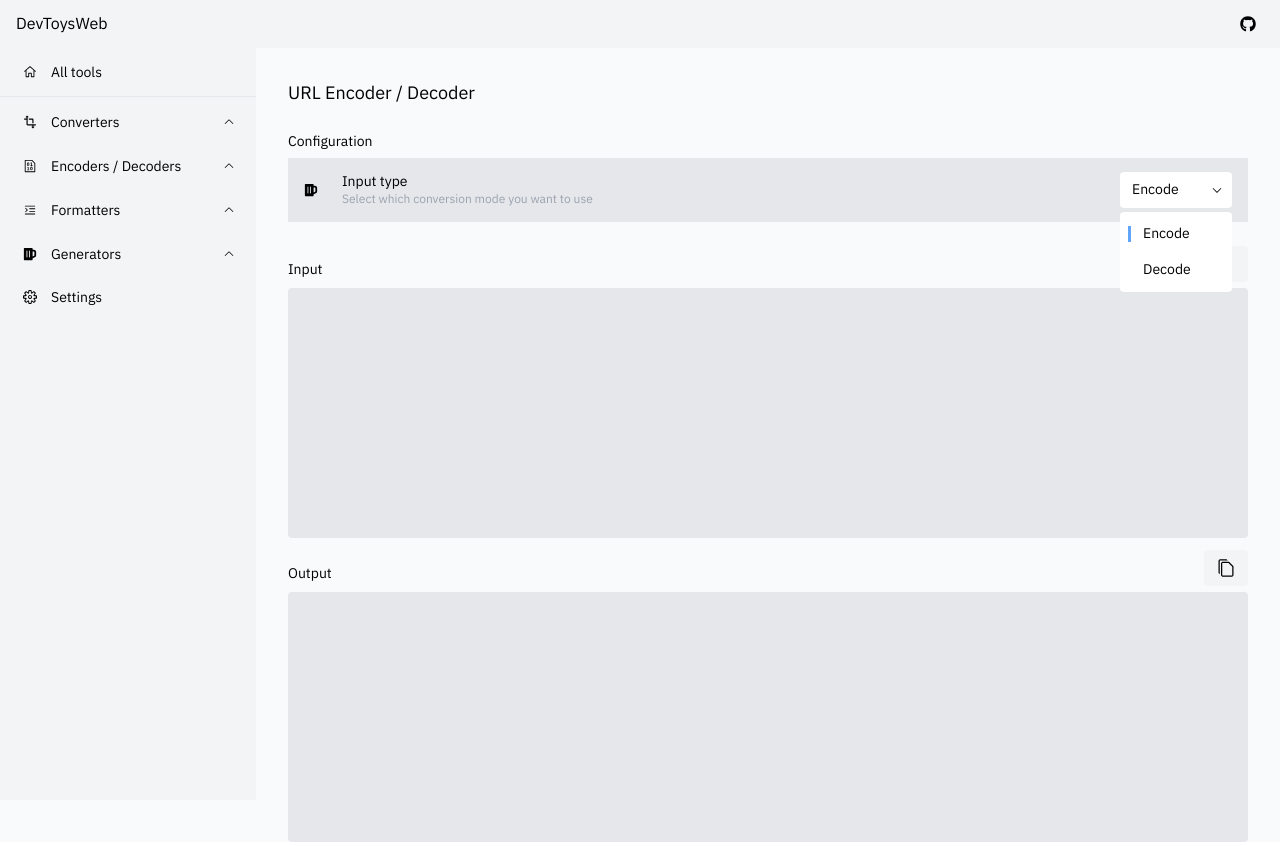
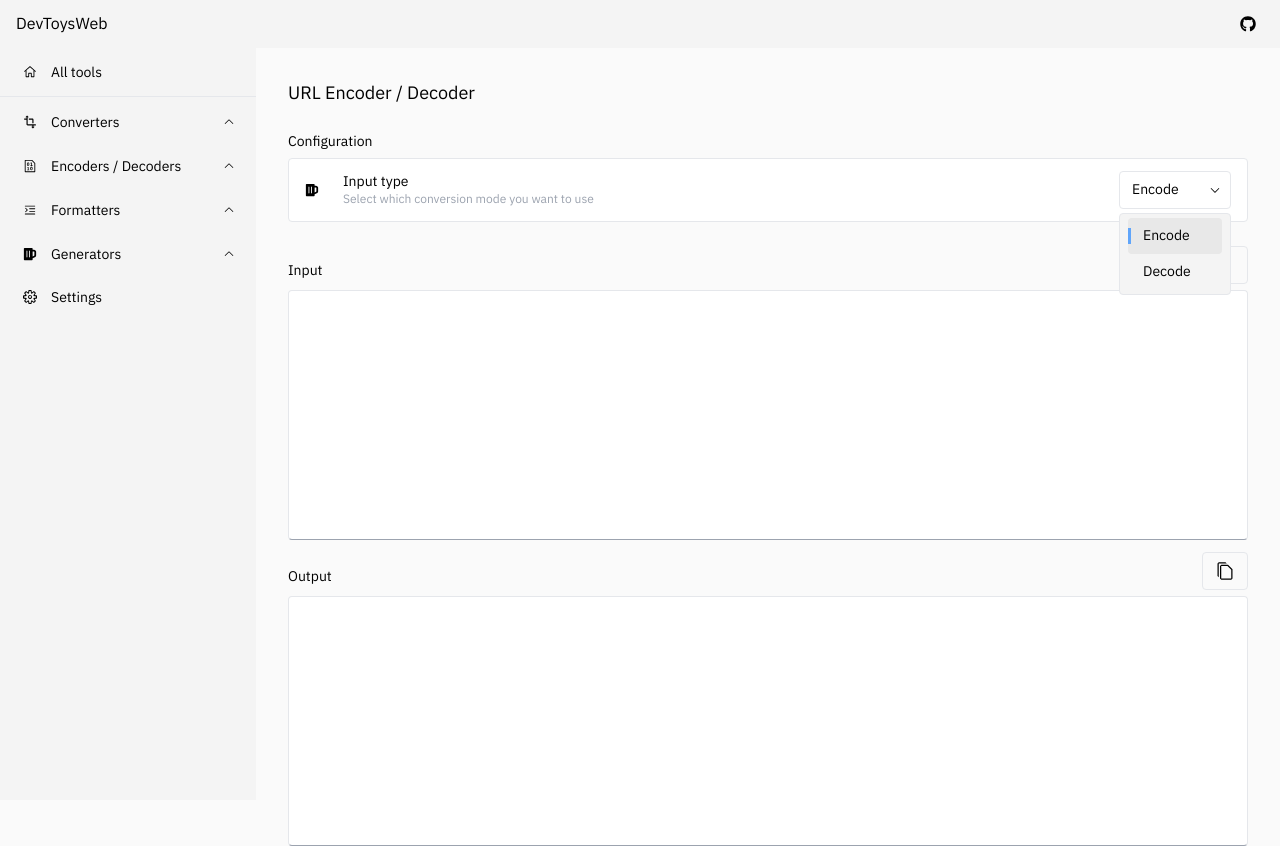
Before and after one commit to morinokami/DevToysWeb, a Next.js app: page /encoders-decoders/url in a window 1280 px wide. Both pictures are taken after a click on the button "Encode". Built offline with nearby package versions, Linux system fonts and the light colour scheme.

Commit message:
Light mode

```diff
--- a/components/Button.tsx
+++ b/components/Button.tsx
@@ -7,7 +7,7 @@
 const Button: React.VFC<ButtonProps> = ({ icon: Icon, text, onClick }) => {
   return (
     <button
-      className="rounded bg-gray-100 py-2 px-3 hover:bg-gray-200 dark:bg-dark-30 dark:hover:bg-dark-20"
+      className="hover:bg-light-10 rounded border border-gray-200 bg-light-20 py-2 px-3 dark:border-none dark:bg-dark-30 hover:dark:bg-dark-20"
       onClick={onClick}
     >
       <div className="flex items-center">
--- a/components/Configuration.tsx
+++ b/components/Configuration.tsx
@@ -11,7 +11,7 @@
   children,
 }) => {
   return (
-    <div className="flex h-16 items-center bg-gray-200 px-4 dark:bg-dark-30">
+    <div className="flex h-16 items-center rounded border border-gray-200 bg-light-10 px-4 dark:border-none dark:bg-dark-30">
       <div className="pr-4">
         <Icon />
       </div>
--- a/components/Header.tsx
+++ b/components/Header.tsx
@@ -7,7 +7,7 @@
 
 const Header: React.VFC<HeaderProps> = ({ setNavIsOpen }) => {
   return (
-    <div className="sticky top-0 z-20 h-12 w-full bg-gray-100 px-4 dark:bg-dark-50">
+    <div className="sticky top-0 z-20 h-12 w-full bg-light-30 px-4 dark:bg-dark-50">
       <nav className="flex h-full w-full items-center justify-between">
         <div className="flex">
           <button className="mr-2 lg:hidden" onClick={() => setNavIsOpen(true)}>
@@ -16,7 +16,7 @@
           <div className="translate-y-px">DevToysWeb</div>
         </div>
         <Link href="https://github.com/morinokami/DevToysWeb">
-          <a className="rounded p-2 hover:bg-gray-200 hover:dark:bg-dark-30">
+          <a className="rounded p-2 hover:bg-light-40 hover:dark:bg-dark-30">
             <FaGithub />
           </a>
         </Link>
--- a/components/Input.tsx
+++ b/components/Input.tsx
@@ -9,7 +9,7 @@
   return (
     <div className="flex items-center">
       <input
-        className="grow rounded border-b-2 bg-gray-200 px-3 pt-[0.3rem] pb-[0.2rem] focus:outline-none dark:border-gray-500 dark:bg-dark-30 focus:dark:border-blue-500 focus:dark:bg-dark-50"
+        className="grow rounded border border-gray-200 border-b-gray-400 bg-light-10 px-3 pt-[0.3rem] pb-[0.2rem] focus:border-b-blue-500 focus:outline-none dark:border-x-0 dark:border-t-0 dark:border-b-2 dark:border-gray-500 dark:bg-dark-30 focus:dark:border-blue-500 focus:dark:bg-dark-50"
         type="text"
         value={value}
         onChange={(e) => (onChange ? onChange(e.target.value) : null)}
--- a/components/NavCard.tsx
+++ b/components/NavCard.tsx
@@ -11,7 +11,7 @@
   return (
     <Link href={navItem.href}>
       <a>
-        <div className="h-72 w-36 rounded border p-3 hover:cursor-pointer hover:bg-slate-50 dark:border-none dark:bg-dark-30 hover:dark:bg-slate-500">
+        <div className="h-72 w-36 rounded border border-gray-200 bg-light-10 p-3 hover:cursor-pointer hover:border-gray-300 dark:border-dark-30 dark:bg-dark-30 dark:hover:border dark:hover:border-dark-20">
           <div className="m-5 mb-8 flex h-20 w-20 items-center justify-center rounded dark:bg-dark-20">
             {/* TODO: update */}
             {navItem.icon ? <navItem.icon large={true} /> : <IconBeer />}
--- a/components/NavRow.tsx
+++ b/components/NavRow.tsx
@@ -10,8 +10,8 @@
     <Link href={href}>
       <a>
         <div
-          className={`flex items-center rounded p-2 pl-0 hover:bg-gray-200 hover:dark:bg-dark-30 ${
-            selected ? "bg-gray-200 dark:bg-dark-30" : ""
+          className={`flex items-center rounded p-2 pl-0 hover:bg-light-40 hover:dark:bg-dark-30 ${
+            selected ? "bg-light-40 dark:bg-dark-30" : ""
           }`}
         >
           {children}
--- a/components/Select.tsx
+++ b/components/Select.tsx
@@ -14,7 +14,7 @@
   return (
     <Listbox value={value} onChange={onChange}>
       <div className="relative">
-        <Listbox.Button className="relative w-full cursor-pointer rounded bg-white py-2 pl-3 pr-10 text-left text-sm dark:bg-dark-20">
+        <Listbox.Button className="relative w-full cursor-pointer rounded border bg-white py-2 pl-3 pr-10 text-left text-sm dark:border-none dark:bg-dark-20">
           <span className="block truncate">{value.name}</span>
           <span className="pointer-events-none absolute inset-y-0 right-0 flex items-center pr-2">
             <IconChevronDown />
@@ -26,13 +26,13 @@
           leaveFrom="opacity-100"
           leaveTo="opacity-0"
         >
-          <Listbox.Options className="absolute mt-1 max-h-60 w-full overflow-auto rounded bg-white py-1 text-sm dark:bg-dark-35">
+          <Listbox.Options className="absolute mt-1 max-h-60 w-full overflow-auto rounded border bg-light-30 py-1 text-sm dark:border-none dark:bg-dark-35">
             {options.map((option, optionIdx) => (
               <Listbox.Option
                 key={optionIdx}
                 className={({ selected }) =>
-                  `${selected ? "dark:bg-dark-20" : ""}
-                          relative mx-2 flex cursor-pointer select-none items-center rounded py-2 hover:dark:bg-dark-20`
+                  `${selected ? "bg-light-40 dark:bg-dark-20" : ""}
+                          relative mx-2 flex cursor-pointer select-none items-center rounded py-2 hover:bg-light-40 hover:dark:bg-dark-20`
                 }
                 value={option}
               >
--- a/components/TextArea.tsx
+++ b/components/TextArea.tsx
@@ -8,7 +8,7 @@
   return (
     <div className="flex items-center">
       <textarea
-        className="grow resize-none rounded border-b-2 bg-gray-200 px-3 pt-[0.3rem] pb-[0.2rem] focus:outline-none dark:border-gray-500 dark:bg-dark-30 focus:dark:border-blue-500 focus:dark:bg-dark-50"
+        className="grow resize-none rounded border border-gray-200 border-b-gray-400 bg-light-10 px-3 pt-[0.3rem] pb-[0.2rem] focus:border-b-blue-500 focus:outline-none dark:border-x-0 dark:border-t-0 dark:border-b-2 dark:border-gray-500 dark:bg-dark-30 focus:dark:border-blue-500 focus:dark:bg-dark-50"
         rows={rows ?? 10}
         value={value}
         onChange={(e) => (onChange ? onChange(e.target.value) : null)}
--- a/layouts/SidebarLayout.tsx
+++ b/layouts/SidebarLayout.tsx
@@ -16,7 +16,7 @@
 }) => {
   return (
     <>
-      <div className="fixed inset-0 hidden w-64 overflow-y-auto bg-gray-100 pt-12 dark:bg-dark-50 lg:block">
+      <div className="fixed inset-0 hidden w-64 overflow-y-auto bg-light-30 pt-12 dark:bg-dark-50 lg:block">
         <Nav nav={nav} setNavIsOpen={setNavIsOpen} />
       </div>
       <div className="px-4 pt-4 lg:px-8 lg:pt-8 lg:pl-72 lg:pr-8">
@@ -30,7 +30,7 @@
         className="fixed inset-0 z-50 overflow-y-auto lg:hidden"
       >
         <Dialog.Overlay className="fixed inset-0 bg-black/20 backdrop-blur-sm dark:bg-dark-50/80" />
-        <div className="fixed inset-0 w-64 overflow-y-auto bg-gray-100 px-4 pt-2 dark:bg-dark-50 lg:block">
+        <div className="fixed inset-0 w-64 overflow-y-auto bg-light-30 px-4 pt-2 dark:bg-dark-50 lg:block">
           <Nav nav={nav} setNavIsOpen={setNavIsOpen} />
         </div>
       </Dialog>
--- a/styles/globals.css
+++ b/styles/globals.css
@@ -11,6 +11,6 @@
 }
 
 #__next {
-  @apply bg-gray-50 dark:bg-dark-40;
+  @apply bg-light-20 dark:bg-dark-40;
   min-height: 100vh;
 }
--- a/tailwind.config.js
+++ b/tailwind.config.js
@@ -19,6 +19,12 @@
           40: "#242424",
           50: "#171717",
         },
+        light: {
+          10: "#ffffff",
+          20: "#fafafa",
+          30: "#f4f4f4",
+          40: "#e8e8e8",
+        },
       },
       fontFamily: {
         sans: ["IBM Plex Sans", "sans-serif"],
```
